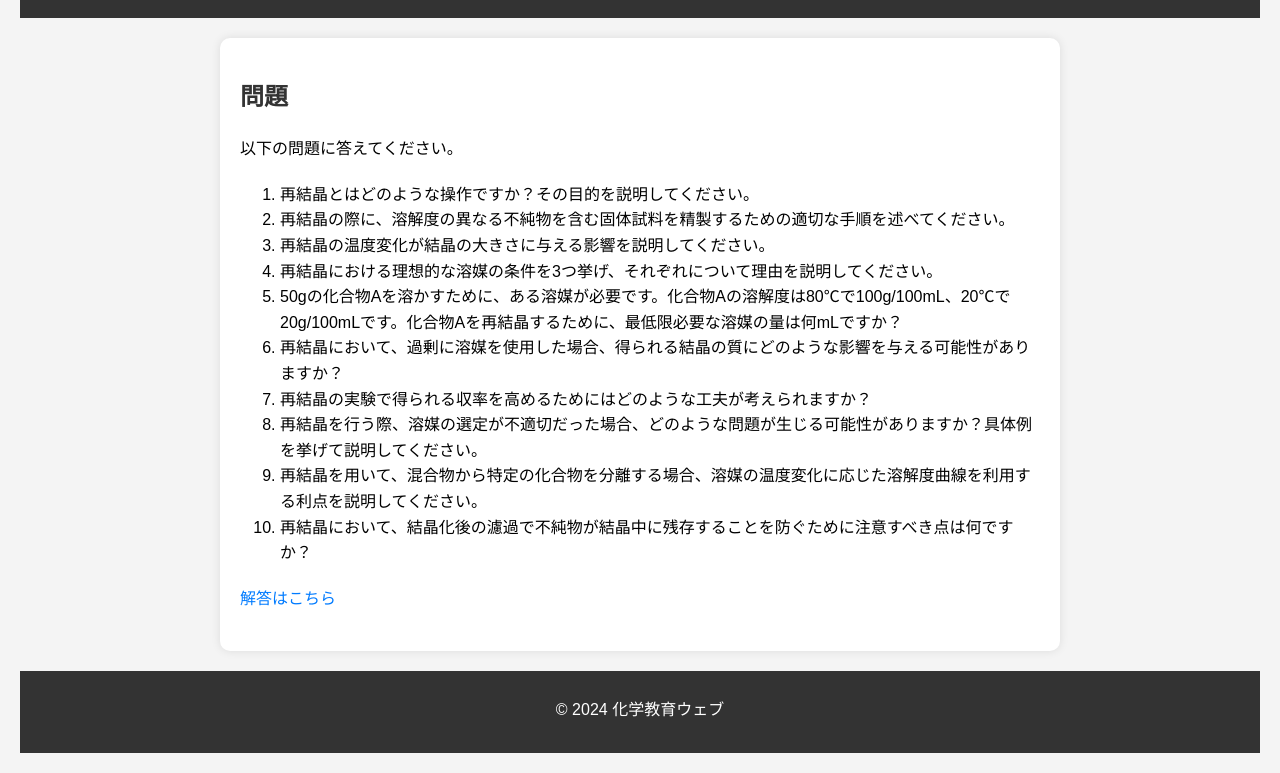
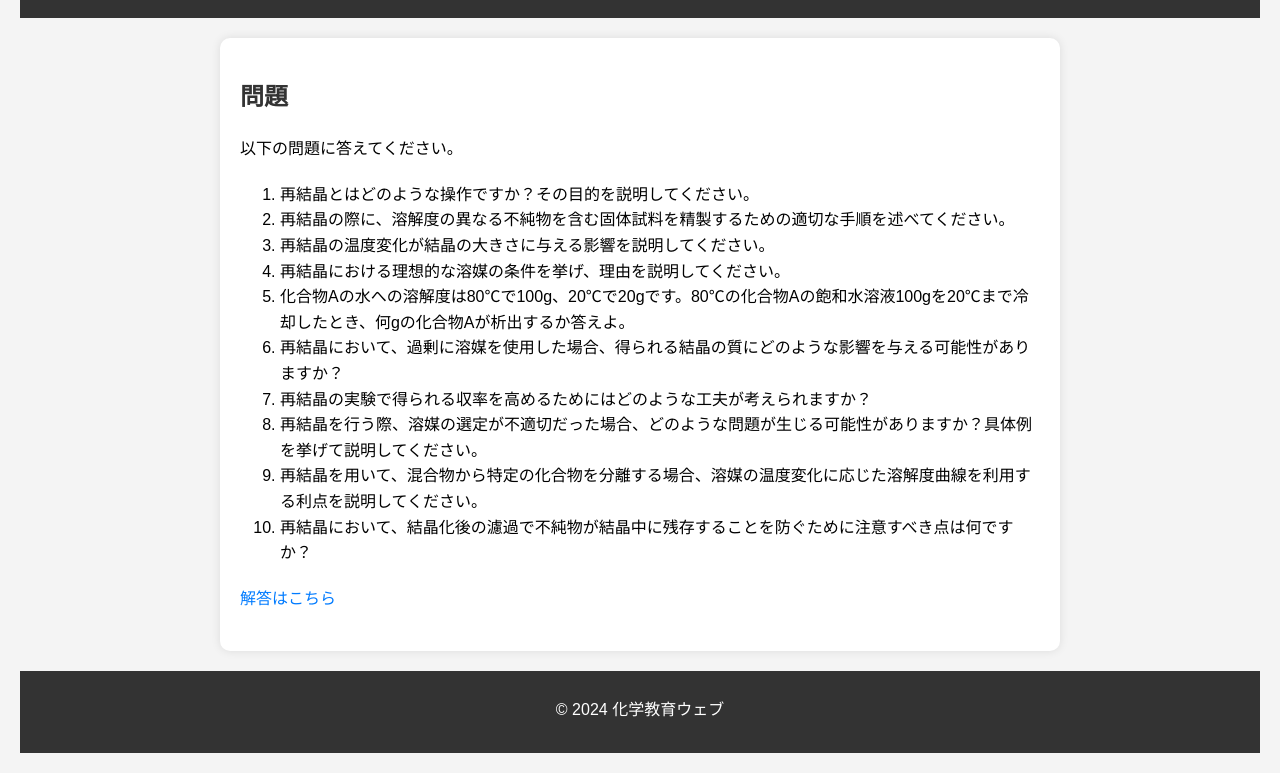
Before and after one commit to mikan1016/solubility-question, a plain HTML site: page question.html in a window 1280 px wide. Shown: the part 116-889 px from the top of the page. Drawn offline with Linux system fonts and the light colour scheme.

Commit message:
Update question.html

```diff
--- a/question.html
+++ b/question.html
@@ -64,8 +64,8 @@
             <li>再結晶とはどのような操作ですか？その目的を説明してください。</li>
             <li>再結晶の際に、溶解度の異なる不純物を含む固体試料を精製するための適切な手順を述べてください。</li>
             <li>再結晶の温度変化が結晶の大きさに与える影響を説明してください。</li>
-            <li>再結晶における理想的な溶媒の条件を3つ挙げ、それぞれについて理由を説明してください。</li>
-            <li>50gの化合物Aを溶かすために、ある溶媒が必要です。化合物Aの溶解度は80℃で100g/100mL、20℃で20g/100mLです。化合物Aを再結晶するために、最低限必要な溶媒の量は何mLですか？</li>
+            <li>再結晶における理想的な溶媒の条件を挙げ、理由を説明してください。</li>
+            <li>化合物Aの水への溶解度は80℃で100g、20℃で20gです。80℃の化合物Aの飽和水溶液100gを20℃まで冷却したとき、何gの化合物Aが析出するか答えよ。</li>
             <li>再結晶において、過剰に溶媒を使用した場合、得られる結晶の質にどのような影響を与える可能性がありますか？</li>
             <li>再結晶の実験で得られる収率を高めるためにはどのような工夫が考えられますか？</li>
             <li>再結晶を行う際、溶媒の選定が不適切だった場合、どのような問題が生じる可能性がありますか？具体例を挙げて説明してください。</li>
```
